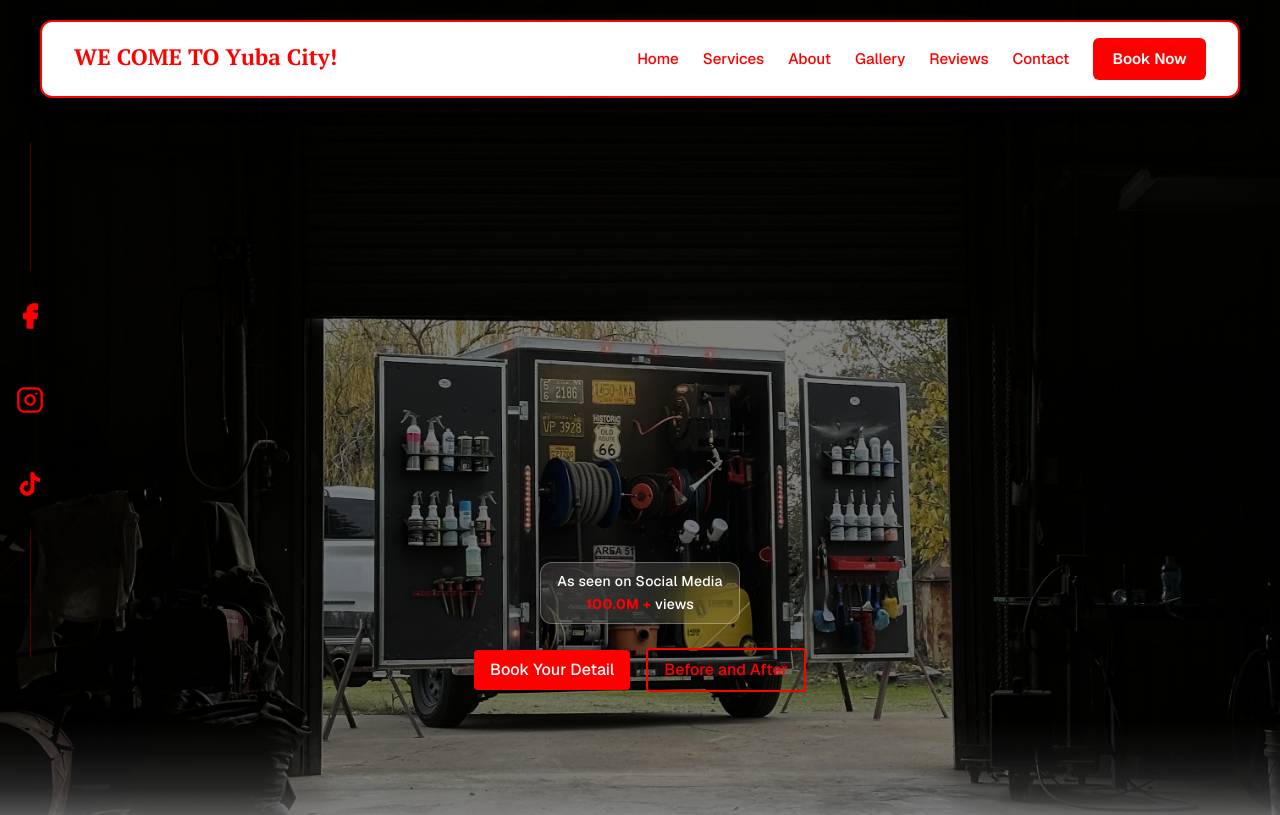
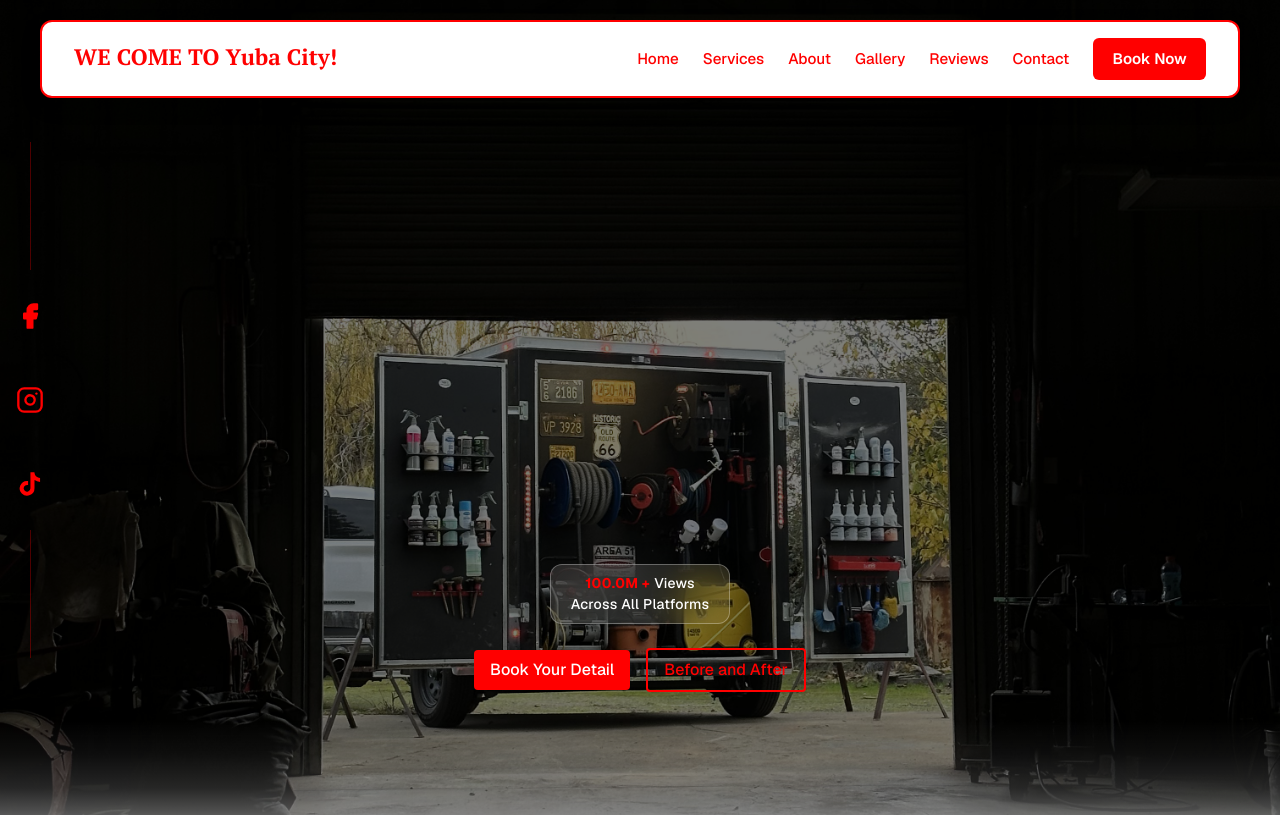
Before and after one commit to peymannaderi10/lukesmobiledetailingllc.com, a Next.js app: page / in a window 1280 px wide. Shown: the top 815 px of the page. Built offline with nearby package versions, Linux system fonts and the light colour scheme; a web font is replaced by a local one.

Commit message:
update badge

```diff
--- a/src/app/page.tsx
+++ b/src/app/page.tsx
@@ -369,11 +369,11 @@ export default function Home() {
             </h1>
             <div className="mt-auto mb-8 md:mb-12 flex flex-col items-center">
               <div className="hero-badge">
-                <span>As seen on Social Media</span>
-                <div className="view-counter">
+                <div className="flex items-center gap-1">
                   <span id="view-count">100.0M +</span>
-                  <span>views</span>
+                  <span className="text-white">Views</span>
                 </div>
+                <span>Across All Platforms</span>
               </div>
               <div className="hero-buttons-container flex gap-4 justify-center items-center">
                 <Link href="https://app.squareup.com/appointments/buyer/widget/hs7hvrxqk38fag/L51SWV5N7VVBD" className="btn-primary text-center">
```
